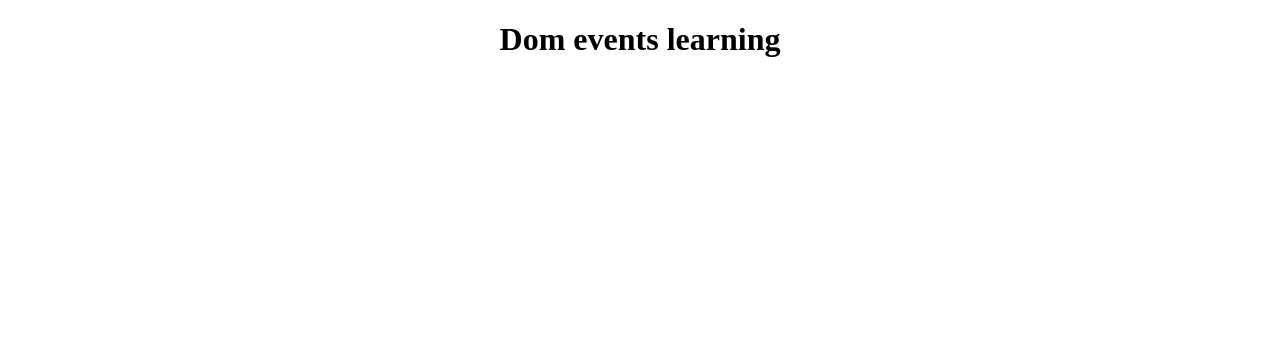
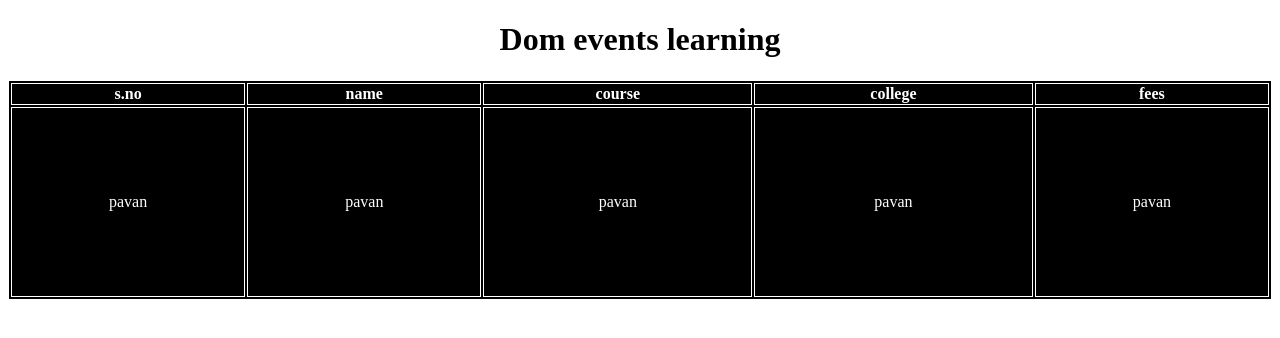
Before and after one commit to pavankumarmareboina/Work-Space-js, a plain HTML site: page js Dom/js-Dom/index.html in a window 1280 px wide. Drawn offline with Linux system fonts and the light colour scheme.

Commit message:
Update index.html

```diff
--- a/js Dom/js-Dom/index.html
+++ b/js Dom/js-Dom/index.html
@@ -11,6 +11,28 @@
     <div class="dom">
         <h1>Dom events learning</h1>
     </div>
+    <div class="containet">
+        <table>
+            <thead>
+                <tr>
+                   <th>s.no</th>
+                   <th>name</th>
+                   <th>course</th>
+                   <th>college</th>
+                   <th>fees</th>
+                </tr>
+            </thead>
+            <tbody>
+                <tr>
+                    <td>pavan</td>
+                    <td>pavan</td>
+                    <td>pavan</td>
+                    <td>pavan</td>
+                    <td>pavan</td>
+                </tr>
+            </tbody>
+        </table>
+    </div>
 
 
 
```
